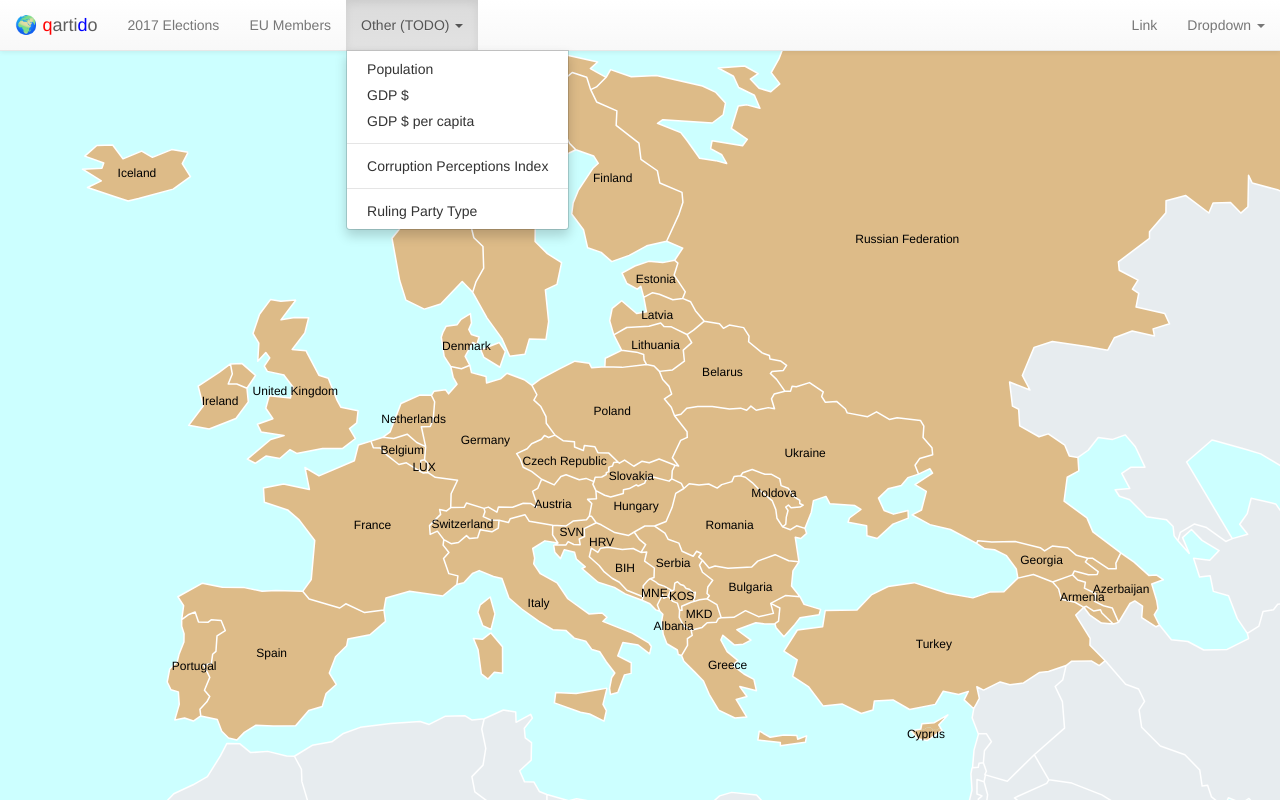
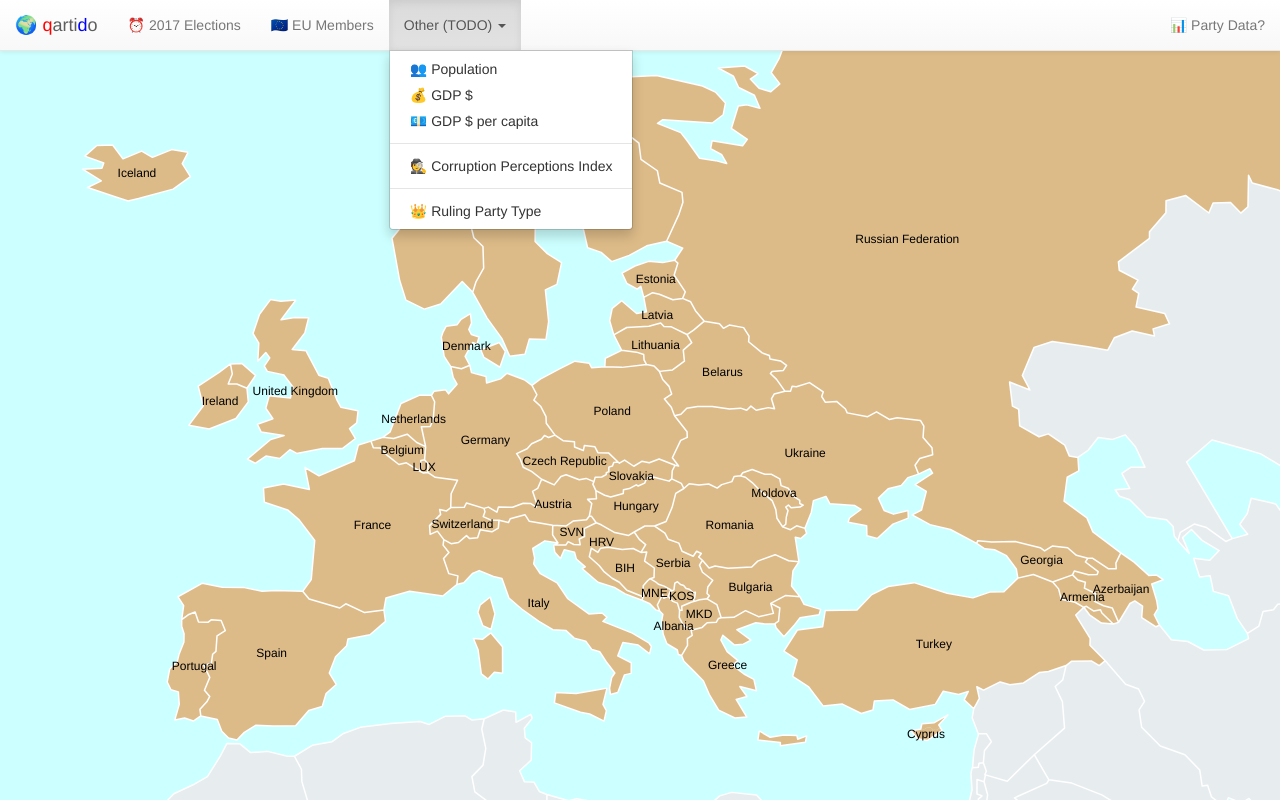
Before and after one commit to kebuhcah/kebucah-herokuapp, a website: page public/index.html in a window 1280 px wide. Both pictures are taken after a click on the button "Other (TODO)". Drawn offline with Linux system fonts and the light colour scheme.

Commit message:
coloring by party data availability, emoji header for each button

```diff
--- a/public/index.html
+++ b/public/index.html
@@ -19,18 +19,18 @@
       <!-- Collect the nav links, forms, and other content for toggling -->
       <div class="collapse navbar-collapse" id="bs-example-navbar-collapse-1">
         <ul class="nav navbar-nav">
-          <li id="upcoming-color"><a href="#">2017 Elections<span class="sr-only">(current)</span></a></li>
-          <li id="eu-color"><a href="#">EU Members</a></li>
+          <li id="upcoming-color"><a href="#">⏰ 2017 Elections<span class="sr-only">(current)</span></a></li>
+          <li id="eu-color"><a href="#">🇪🇺 EU Members</a></li>
           <li class="dropdown">
             <a href="#" class="dropdown-toggle" data-toggle="dropdown" role="button" aria-haspopup="true" aria-expanded="false">Other (TODO) <span class="caret"></span></a>
             <ul class="dropdown-menu">
-              <li><a href="#">Population</a></li>
-              <li><a href="#">GDP $</a></li>
-              <li><a href="#">GDP $ per capita</a></li>
+              <li><a href="#">👥 Population</a></li>
+              <li><a href="#">💰 GDP $</a></li>
+              <li><a href="#">💶 GDP $ per capita</a></li>
               <li role="separator" class="divider"></li>
-              <li><a href="#">Corruption Perceptions Index</a></li>
+              <li><a href="#">🕵 Corruption Perceptions Index</a></li>
               <li role="separator" class="divider"></li>
-              <li><a href="#">Ruling Party Type</a></li>
+              <li><a href="#">👑 Ruling Party Type</a></li>
             </ul>
           </li>
         </ul>
@@ -41,17 +41,7 @@
           <button type="submit" class="btn btn-default">Submit</button>
         </form>-->
         <ul class="nav navbar-nav navbar-right">
-          <li><a href="#">Link</a></li>
-          <li class="dropdown">
-            <a href="#" class="dropdown-toggle" data-toggle="dropdown" role="button" aria-haspopup="true" aria-expanded="false">Dropdown <span class="caret"></span></a>
-            <ul class="dropdown-menu">
-              <li><a href="#">Action</a></li>
-              <li><a href="#">Another action</a></li>
-              <li><a href="#">Something else here</a></li>
-              <li role="separator" class="divider"></li>
-              <li><a href="#">Separated link</a></li>
-            </ul>
-          </li>
+          <li id="party-data-color"><a href="#">📊 Party Data?</a></li>
         </ul>
       </div><!-- /.navbar-collapse -->
     </div>
--- a/public/qartido.js
+++ b/public/qartido.js
@@ -80,7 +80,8 @@ d3.json("europe.json", function(error, europe) {
         .on("click", click);
 
     coloringOnClick("#upcoming-color", function (d) { return upcomingCountries.indexOf(d.id) >= 0 ? '#0F7173' : '#DB8'; })
-    coloringOnClick("#eu-color", function (d) { return parlgov[d.id] ? parlgov[d.id].eu_accession_date ? 'gold' : '#DB8' : '#DB8'; })
+    coloringOnClick("#eu-color", function (d) { return parlgov[d.id] ? d.id === 'GBR' ? '#F05D5E' : parlgov[d.id].eu_accession_date ? 'gold' : '#DB8' : '#DB8'; })
+    coloringOnClick("#party-data-color", function (d) { return parlgov[d.id] ? parlgov[d.id].parties ? 'green' : '#DB8' : '#DB8'; })
 
     d3.selectAll(".active").classed("active", false);
 
```
